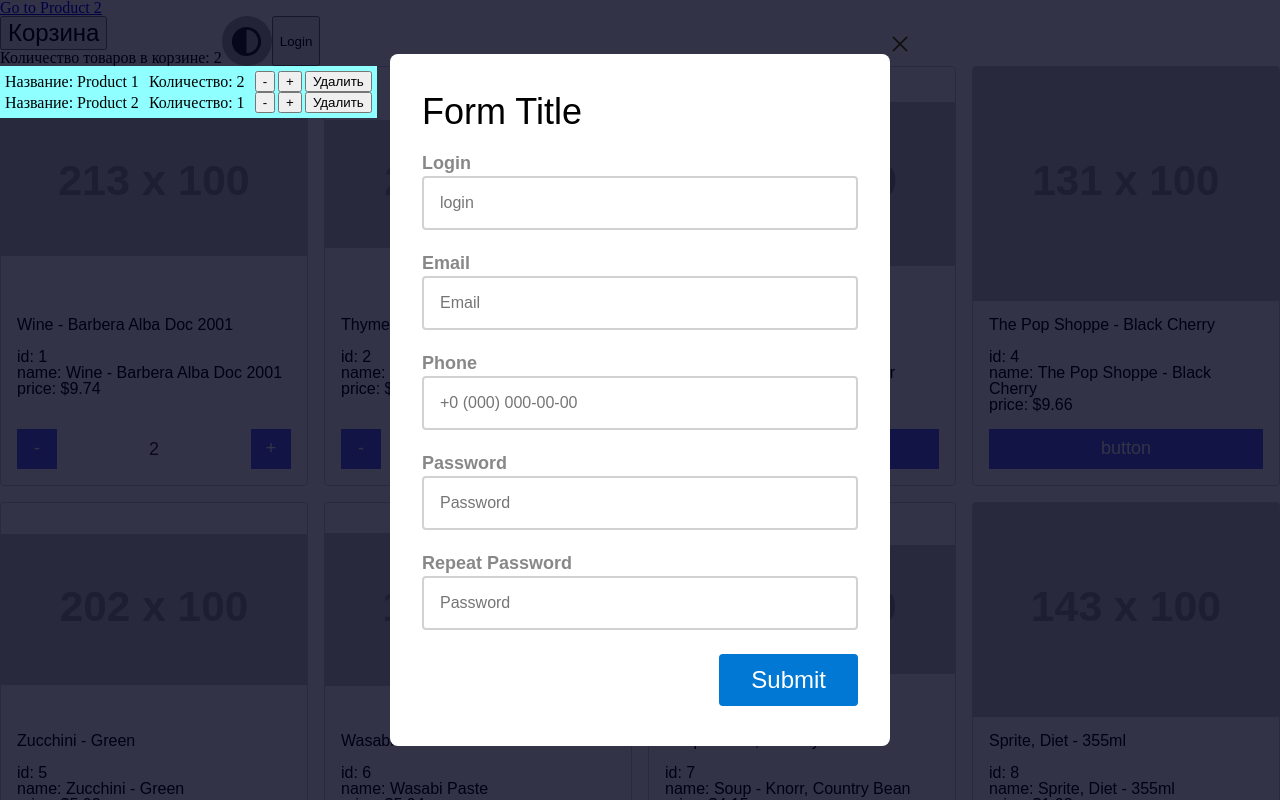
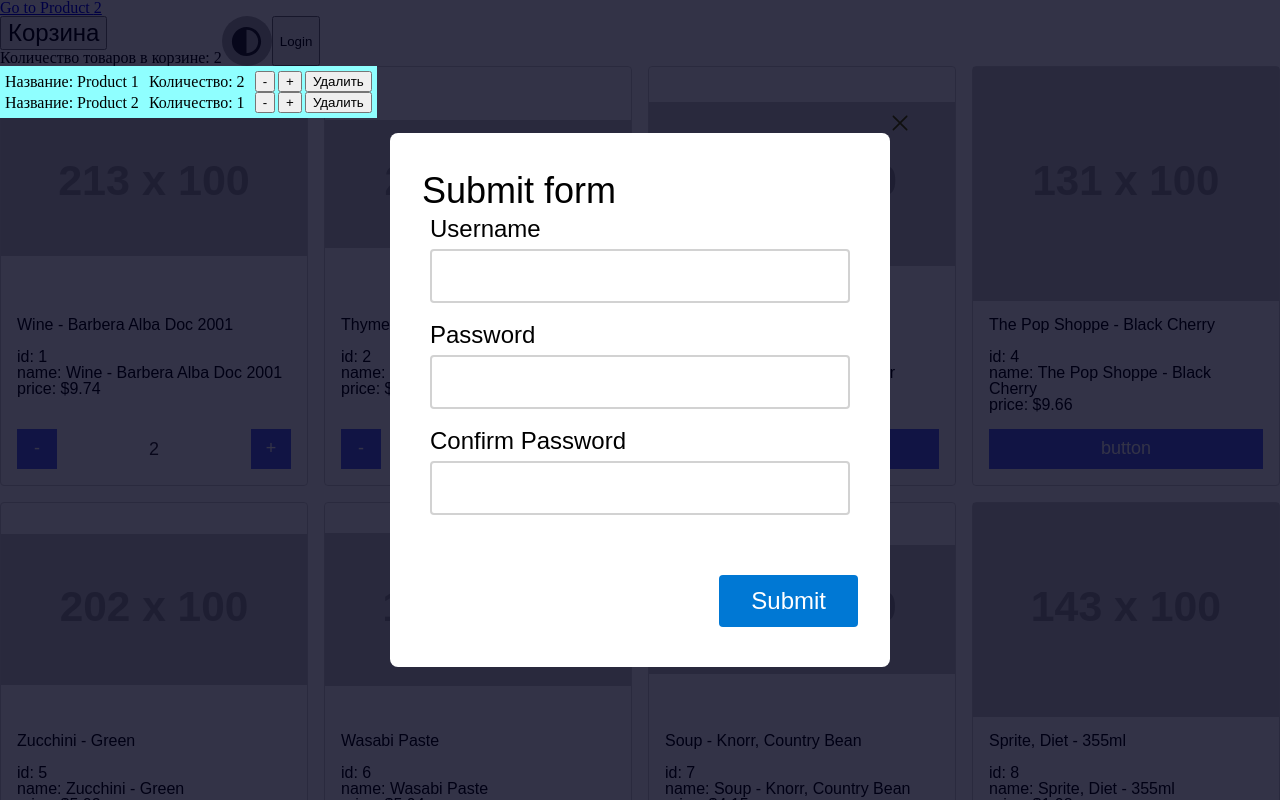
Before and after one commit to 144307/ShopMockupPage, a React (Vite) app: page / in a window 1280 px wide. Both pictures are taken after a click on the button "Login". Shown: the top 800 px of the page. Built offline with nearby package versions, Linux system fonts and the light colour scheme; a web font is replaced by a local one.

Commit message:
Added form with simple validation

```diff
--- a/src/HomePage/HomePage.tsx
+++ b/src/HomePage/HomePage.tsx
@@ -16,6 +16,10 @@ function HomePage() {
 
   const testID = 2;
 
+  function onFormSubmit(values: { username: string; password: string }) {
+    console.log("username:", values.username, "password:", values.password);
+  }
+
   return (
     <div className="main-page">
       {/* <a href={"/product/" + testID}>Test Link</a> */}
@@ -29,7 +33,7 @@ function HomePage() {
         })}
       </div>
       <Overlay>
-        <Form></Form>
+        <Form mode={"signup"} onSubmit={onFormSubmit}></Form>
       </Overlay>
     </div>
   );
--- a/src/components/Form/Form.less
+++ b/src/components/Form/Form.less
@@ -3,9 +3,9 @@
 .form {
   width: 500px;
   padding: 40px 32px;
-  display: flex;
-  flex-direction: column;
-  gap: 24px;
+  // display: flex;
+  // flex-direction: column;
+  // gap: 24px;
   box-sizing: border-box;
   background-color: white;
   border-radius: 8px;
@@ -18,11 +18,48 @@
   line-height: 100%;
 }
 
-.submit {
-  // width: 40%;
+.form__label {
+  font-size: 24px;
+}
+
+.form__input {
+  margin-top: 8px;
+  display: block;
+  padding: 1rem;
+  outline: 0;
+  border: 2px solid #d2d2d2;
+  border-radius: 4px;
+  font-size: 16px;
+}
+
+.form__input_error {
+  background-color: #ffc8c8;
+  border: 2px solid #ec4646;
+}
+
+.form__error {
+  visibility: hidden;
+  padding-top: 4px;
+  color: #ec4646;
+  font-weight: bold;
+}
+
+.form__error_show {
+  visibility: visible;
+}
+
+.form__input-wrapper {
+  // margin-top: 32px;
+  padding: 8px 8px;
+  display: flex;
+  flex-direction: column;
+}
+
+.form_submit {
+  margin-top: 48px;
   margin-left: auto;
-  // padding: 12px;
   padding: 0.75rem 2rem;
+  display: block;
   color: white;
   background-color: #0078d4;
   border: 0;
--- a/src/components/Form/Form.tsx
+++ b/src/components/Form/Form.tsx
@@ -1,34 +1,138 @@
 import { useDispatch } from "react-redux";
 import { setOverlayClosed } from "../../features/ui/uiSlice";
 import "./Form.less";
-import Input from "../Input/Input";
+import { useRef, useState } from "react";
 
-function Form() {
+interface Props {
+  mode: "signup" | "login";
+  onSubmit: (values: { username: string; password: string }) => void;
+}
+
+interface Errors {
+  username?: string;
+  password?: string;
+  confirmPassword?: string;
+}
+
+function Form({ mode: mode, onSubmit: onSubmit }: Props) {
   const dispatch = useDispatch();
 
+  const form = useRef<HTMLFormElement>(null);
+
+  const [username, setUsername] = useState("");
+  const [password, setPassword] = useState("");
+  const [confirmPassword, setConfirmPassword] = useState("");
+  const [errors, setErrors] = useState<Errors>({});
+
+  function validate() {
+    let valid = true;
+    const newErrors: Errors = {};
+
+    if (!username.trim()) {
+      newErrors.username = "Username is required";
+      valid = false;
+    }
+    if (!password) {
+      newErrors.password = "Password is required";
+    }
+    if (mode === "signup") {
+      if (!confirmPassword) {
+        newErrors.confirmPassword = "Please confirm your password";
+        valid = false;
+      } else if (password !== confirmPassword) {
+        newErrors.confirmPassword = "Passwords do not match";
+        valid = false;
+      }
+    }
+
+    setErrors(newErrors);
+    return valid;
+  }
+
+  function handleSubmit(e: React.FormEvent<HTMLFormElement>) {
+    console.log("handleSubmit");
+    e.preventDefault();
+    if (validate()) {
+      onSubmit({ username: "", password: "" });
+    }
+  }
+
   return (
-    <form className="form" onSubmit={(e) => e.preventDefault()}>
-      <h2 className="form__heading">Form Title</h2>
-      <Input label="Login" type="text" id="login" placeholder="login"></Input>
-      <Input label="Email" type="email" id="email" placeholder="Email"></Input>
-      <Input
-        label="Phone"
-        type="tel"
-        id="phone"
-        placeholder="+0 (000) 000-00-00"
-      ></Input>
-      <Input
-        label="Password"
-        type="password"
-        id="password"
-        placeholder="Password"
-      ></Input>
+    <form ref={form} className="form" onSubmit={handleSubmit}>
+      <h2 className="form__heading">Submit form</h2>
+      <div className="form__input-wrapper">
+        <label className="form__label" htmlFor="username">
+          Username
+        </label>
+        <input
+          className={`form__input ${
+            errors.username ? "form__input_error" : ""
+          }`}
+          id="username"
+          type="text"
+          value={username}
+          onChange={(e) => {
+            setUsername(e.target.value);
+          }}
+        />
+        <div
+          className={`form__error ${errors.username ? "form__error_show" : ""}`}
+        >
+          {errors.username ? errors.username : ""}
+        </div>
+      </div>
+      <div className="form__input-wrapper">
+        <label className="form__label" htmlFor="password">
+          Password
+        </label>
+        <input
+          className={`form__input ${
+            errors.password ? "form__input_error" : ""
+          }`}
+          id="password"
+          type="text"
+          value={password}
+          onChange={(e) => {
+            setPassword(e.target.value);
+          }}
+        />
+        <div
+          className={`form__error ${errors.password ? "form__error_show" : ""}`}
+        >
+          {errors.password}
+        </div>
+      </div>
+      {mode === "signup" && (
+        <div className="form__input-wrapper">
+          <label className="form__label" htmlFor="confirm-password">
+            Confirm Password
+          </label>
+          <input
+            className={`form__input ${
+              errors.confirmPassword ? "form__input_error" : ""
+            }`}
+            id="confirm-password"
+            type="text"
+            value={confirmPassword}
+            onChange={(e) => {
+              setConfirmPassword(e.target.value);
+            }}
+          />
+          <div
+            className={`form__error ${
+              errors.confirmPassword ? "form__error_show" : ""
+            }`}
+          >
+            {errors.confirmPassword}
+          </div>
+        </div>
+      )}
       <input
-        className="submit"
+        className="form_submit"
         type="submit"
         value={"Submit"}
         onClick={() => {
-          dispatch(setOverlayClosed());
+          // dispatch(setOverlayClosed());
         }}
       />
     </form>
--- a/src/components/Input/Input.css
+++ b/src/components/Input/Input.css
@@ -1,12 +1,16 @@
+.hidden {
+  display: none;
+}
 .input-wrapper {
   display: flex;
   flex-direction: column;
+  position: relative;
 }
 
 .password-wrapper {
   display: flex;
   flex-direction: column;
-  gap: 24px;
+  gap: 26px;
 }
 
 .label {
@@ -14,6 +18,15 @@
   color: #888;
   font-size: 18px;
   font-weight: 600;
+}
+
+.error-label {
+  bottom: -16px;
+  right: 0;
+  position: absolute;
+  color: #ec4646;
+  font-size: 14px;
+  font-weight: bold;
 }
 
 .input {
@@ -26,7 +39,7 @@
 }
 
 .input_correct {
-  border-color: 2px solid green;
+  border: 2px solid #27cf62 !important;
   background-color: #c8ffdb !important;
 }
 
--- a/src/components/Input/Input.tsx
+++ b/src/components/Input/Input.tsx
@@ -1,3 +1,4 @@
+// надо определиться с тем какие параметры и функции передовать в uu
 import { useEffect, useRef, useState } from "react";
 import "./Input.css";
 
@@ -6,6 +7,8 @@ interface Props {
   type: string;
   id: string;
   placeholder: string;
+  setValue: React.Dispatch<React.SetStateAction<string>>;
+  onSubmit: (values: { username: string; password: string }) => void;
 }
 
 function Input({
@@ -13,6 +16,7 @@ function Input({
   type: type,
   id: id,
   placeholder: placeholder,
+  setValue: setValue,
 }: Props) {
   const [firstPassword, setFirstPassword] = useState("");
   const [secondPassword, setSecondPassword] = useState("");
@@ -21,34 +25,32 @@ function Input({
     checkIfPasswordsEqual(firstPassword, secondPassword);
   }, [firstPassword, secondPassword]);
 
+  const [errorLabel, setErrorLabel] = useState(false);
   const ref = useRef<HTMLInputElement>(null);
   const optionalRef = useRef<HTMLInputElement>(null);
+  const [showError, setShowError] = useState(false);
 
   function checkIfPasswordsEqual(first: string, second: string) {
     if (first !== second && first !== "" && second !== "") {
-      console.log("error");
+      console.log(first.length);
       if (ref.current && optionalRef.current) {
-        ref.current.classList.add("input_error");
-        optionalRef.current.classList.add("input_error");
-        ref.current.classList.remove("input_correct");
-        optionalRef.current.classList.remove("input_correct");
+        setShowError(true);
       } else {
         console.log("input ref is null");
       }
-    } else if (first === second && first !== "" && second !== "") {
+    } else if (
+      first === second &&
+      first !== "" &&
+      second !== "" &&
+      first.length > 8 &&
+      second.length > 8
+    ) {
       if (ref.current && optionalRef.current) {
-        ref.current.classList.remove("input_error");
-        optionalRef.current.classList.remove("input_error");
-        ref.current.classList.add("input_correct");
-        optionalRef.current.classList.add("input_correct");
+        setShowError(false);
       } else {
         console.log("input ref is null");
       }
     }
-  }
-
-  function checkInput(e: React.ChangeEvent<HTMLInputElement>) {
-    console.log(e.target.value);
   }
 
   if (type === "text") {
@@ -56,12 +58,13 @@ function Input({
       <div className="input-wrapper">
         <label className="label">{label}</label>
         <input
-          ref={ref}
           id={id}
-          className="input login"
+          className={`input login${showError ? " input_error" : ""}`}
           type={type}
           placeholder={placeholder}
-          onChange={checkInput}
+          onChange={(e) => {
+            setValue(e.currentTarget.value);
+          }}
           minLength={2}
           maxLength={10}
           required
@@ -73,9 +76,8 @@ function Input({
       <div className="input-wrapper">
         <label className="label">{label}</label>
         <input
-          ref={ref}
           id={id}
-          className="input email"
+          className={`input login${showError ? " input_error" : ""}`}
           type={type}
           placeholder={placeholder}
           required
@@ -87,9 +89,8 @@ function Input({
       <div className="input-wrapper">
         <label className="label">{label}</label>
         <input
-          ref={ref}
           id={id}
-          className="input phone"
+          className={`input login${showError ? " input_error" : ""}`}
           type={type}
           placeholder={placeholder}
           required
@@ -104,12 +105,15 @@ function Input({
           <input
             ref={ref}
             id={id}
-            className="input password"
+            className={`input login${showError ? " input_error" : ""}`}
             type={type}
             placeholder={placeholder}
             required
             onChange={(e) => setFirstPassword(e.currentTarget.value)}
           ></input>
+          <label className={`error-label ${errorLabel ? "" : "hidden"}`}>
+            Passwords must be equal
+          </label>
         </div>
         <div className="input-wrapper">
           <label className="label">Repeat Password</label>
```
